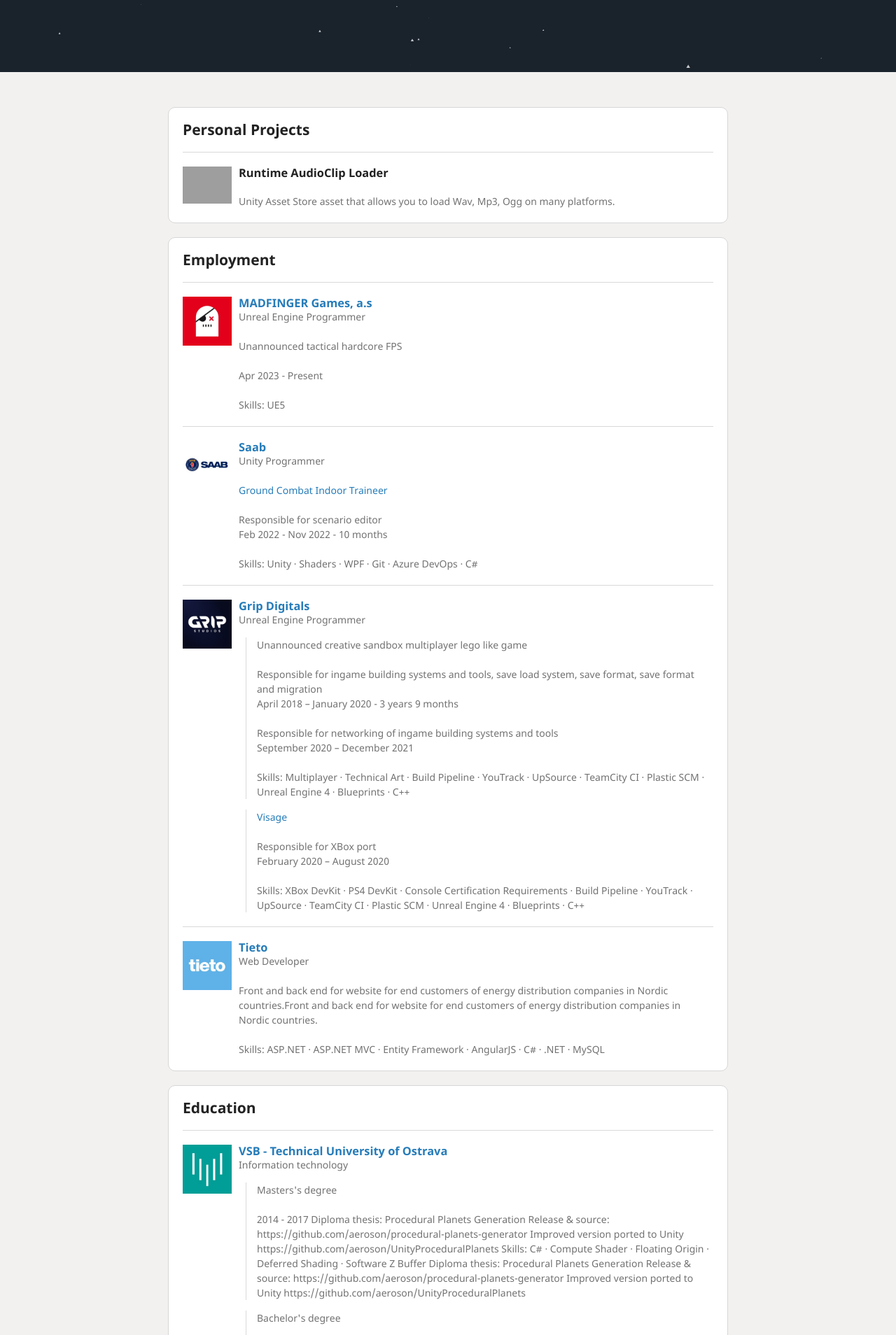
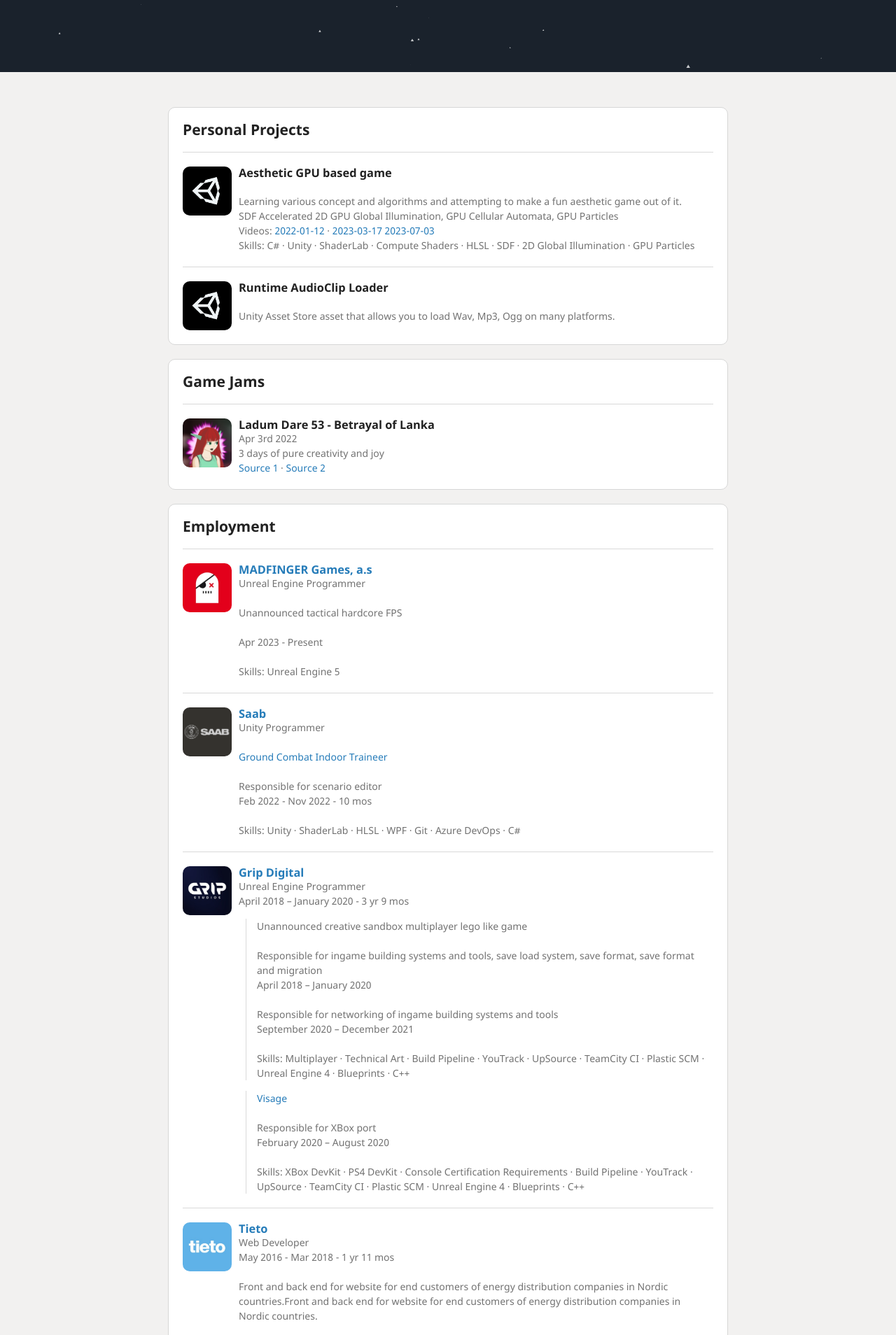
Before and after one commit to JakubNei/jakubnei.github.io, a Jekyll site: the page built from index.html, in a window 1280 px wide. Shown: the part 797-2705 px from the top of the page at 70% size. Built offline with Jekyll 4.4.1, drawn with Linux system fonts in a browser that asks for light colours; some of the changed text lies outside the part shown; grey boxes are pictures that could not be loaded.

Commit message:
Added more portfolio content

```diff
--- a/pages/portfolio/portfolio.html
+++ b/pages/portfolio/portfolio.html
@@ -7,12 +7,42 @@
 
 <section>
 	<header><h2>Personal Projects</h2></header>
+
 	<section>
-		<img src="{{ "pages/portfolio/logo-runtimeaudiocliploader.jpg" | relative_url }}">
+		<img src="{{ "pages/portfolio/logo-unity.png" | relative_url }}">
+		<aside>
+			<h3>Aesthetic GPU based game</h3>
+			<br>
+			<div>Learning various concept and algorithms and attempting to make a fun aesthetic game out of it.</div>
+			<div>SDF Accelerated 2D GPU Global Illumination, GPU Cellular Automata, GPU Particles</div>
+			<div>Videos: <a href="https://www.dropbox.com/s/chakf23z3t5kez0/CellularAutomata%202022-01-12%2016-08-37.mkv" target="_blank">2022-01-12</a> · <a href="https://www.dropbox.com/s/aq4vsw4r9m4xscp/CellularAuromata%202023-03-17%2017-43-04.mp4" target="_blank">2023-03-17</a>
+			 <a href="https://www.dropbox.com/s/eet6ex5o61ekp34/2023-07-03%2015-33-40.mp4" target="_blank">2023-07-03</a></div>
+			<div class="skills">Skills: C# · Unity · ShaderLab · Compute Shaders · HLSL · SDF · 2D Global Illumination · GPU Particles</div>
+		</aside>
+	</section>
+
+	<section>
+		<img src="{{ "pages/portfolio/logo-unity.png" | relative_url }}">
 		<aside>
 			<h3>Runtime AudioClip Loader</h3>
 			<br>
 			<div>Unity Asset Store asset that allows you to load Wav, Mp3, Ogg on many platforms.</div>
+		</aside>
+	</section>
+
+</section>
+
+
+<section>
+	<header><h2>Game Jams</h2></header>
+
+	<section>
+		<img src="{{ "pages/portfolio/logo-lanka.png" | relative_url }}">
+		<aside>
+			<h3>Ladum Dare 53 - Betrayal of Lanka</h3>
+			<div>Apr 3rd 2022</div>
+			<div>3 days of pure creativity and joy</div>
+			<div><a href="https://alternityarts.itch.io/betrayal-of-lanka">Source 1</a> · <a href="https://ldjam.com/events/ludum-dare/50/betrayal-of-lanka">Source 2</a>
 		</aside>
 	</section>
 
@@ -25,42 +55,43 @@
 	<section>
 		<img src="{{ "pages/portfolio/logo-mfg.jpg" | relative_url }}">
 		<aside>
-			<h3><a href="https://www.madfingergames.com/">MADFINGER Games, a.s</a></h3>
+			<h3><a href="https://www.madfingergames.com/" target="_blank">MADFINGER Games, a.s</a></h3>
 			<div>Unreal Engine Programmer</div>
 			<br>
 			<div>Unannounced tactical hardcore FPS</div>
 			<br>
 			<div>Apr 2023 - Present</div>
 			<br>
-			<div class="skills">Skills: UE5</div>
+			<div class="skills">Skills: Unreal Engine 5</div>
 		</aside>
 	</section>
 
 	<section>
-		<img src="{{ "pages/portfolio/logo-saab.jpg" | relative_url }}">
+		<img src="{{ "pages/portfolio/logo-saab.png" | relative_url }}">
 		<aside>
-			<h3><a href="https://www.saab.com">Saab</a></h3>
+			<h3><a href="https://www.saab.com" target="_blank">Saab</a></h3>
 			<div>Unity Programmer</div>
 			<br>
-			<div><a href="https://www.saab.com/products/ground-combat-indoor-trainer">Ground Combat Indoor Traineer</a></div>
+			<div><a href="https://www.saab.com/products/ground-combat-indoor-trainer" target="_blank">Ground Combat Indoor Traineer</a></div>
 			<br>
 			<div>Responsible for scenario editor</div>
-			<div>Feb 2022 - Nov 2022 - 10 months</div>
+			<div>Feb 2022 - Nov 2022 - 10 mos</div>
 			<br>
-			<div class="skills">Skills: Unity · Shaders · WPF · Git · Azure DevOps · C#</div>
+			<div class="skills">Skills: Unity · ShaderLab · HLSL · WPF · Git · Azure DevOps · C#</div>
 		</aside>
 	</section>
 
 	<section>
 		<img src="{{ "pages/portfolio/logo-grip.jpg" | relative_url }}">
 		<aside>
-			<h3><a href="https://www.grip-digital.com/">Grip Digitals</a></h3>
+			<h3><a href="https://www.grip-digital.com/" target="_blank">Grip Digital</a></h3>
 			<div>Unreal Engine Programmer</div>
+			<div>April 2018 – January 2020 - 3 yr 9 mos</div>
 			<section>
 				<div>Unannounced creative sandbox multiplayer lego like game<div>
-					<br>
+				<br>
 				<div>Responsible for ingame building systems and tools, save load system, save format, save format and migration<div>
-				<div>April 2018 – January 2020 - 3 years 9 months<div>
+				<div>April 2018 – January 2020<div>
 				<br>
 				<div>Responsible for networking of ingame building systems and tools<div>
 				<div>September 2020 – December 2021<div>
@@ -68,7 +99,7 @@
 				<div class="skills">Skills: Multiplayer · Technical Art · Build Pipeline ·  YouTrack · UpSource · TeamCity CI · Plastic SCM · Unreal Engine 4 · Blueprints · C++<div>
 			</section>
 			<section>
-				<div><a href="https://store.steampowered.com/app/594330/Visage/">Visage</a></div>
+				<div><a href="https://store.steampowered.com/app/594330/Visage/" target="_blank">Visage</a></div>
 				<br>
 				<div>Responsible for XBox port<div>
 				<div>February 2020 – August 2020<div>
@@ -81,8 +112,9 @@
 	<section>
 		<img src="{{ "pages/portfolio/logo-tieto.jpg" | relative_url }}">
 		<aside>
-			<h3><a href="https://www.tietoevry.com/">Tieto</a></h3>
+			<h3><a href="https://www.tietoevry.com/" target="_blank">Tieto</a></h3>
 			<div>Web Developer</div>
+			<div>May 2016 - Mar 2018 - 1 yr 11 mos</div>
 			<br>
 			<div>Front and back end for website for end customers of energy distribution companies in Nordic countries.Front and back end for website for end customers of energy distribution companies in Nordic countries.</div>
 			<br>
@@ -98,32 +130,34 @@
 	<section>
 		<img src="{{ "pages/portfolio/logo-vsb.jpg" | relative_url }}">
 		<aside>
-			<h3><a href="https://www.vsb.cz/">VSB - Technical University of Ostrava</a></h3>
-
+			<h3><a href="https://www.vsb.cz/" target="_blank">VŠB - Technical University of Ostrava</a></h3>
 			<div>Information technology</div>
 			<section>
 				<div>Masters's degree<div>
 				<br>
-				2014 - 2017
-
-Diploma thesis: Procedural Planets Generation
-Release & source: https://github.com/aeroson/procedural-planets-generator
-Improved version ported to Unity https://github.com/aeroson/UnityProceduralPlanets
-Skills: C# · Compute Shader · Floating Origin · Deferred Shading · Software Z Buffer
-Diploma thesis: Procedural Planets Generation Release & source: https://github.com/aeroson/procedural-planets-generator
-Improved version ported to Unity https://github.com/aeroson/UnityProceduralPlanets
+				<div>2014 - 2017</div>
+				<div>Diploma thesis: <a href="https://github.com/aeroson/procedural-planets-generator" target="_blank">Procedural Planets Generation</a></div>
+				<div><a href="https://github.com/aeroson/UnityProceduralPlanets" target="_blank">Improved version ported to Unity</a></div>
+				<div class="skills">Skills: C# · Compute Shader · Floating Origin · Deferred Shading · Software Z Buffer</div>
 			</section>
 			<section>
 				<div>Bachelor's degree</div>
 				<br>
-2011 - 2014
-Bechelor thesis topic: Infinite Procedural Terrain Generation
-Skills: C++ · OpenGL · GLSL · Forward Rendering · View Frustum Culling · Instanced Rendering · Tessellation
+				<div>2011 - 2014</div>
+				<div>Bechelor thesis: Infinite Procedural Terrain Generation<div>
+				<div class="skills">Skills: C++ · OpenGL · GLSL · Forward Rendering · View Frustum Culling · Instanced Rendering · Tessellation<div>
+			</section>
+		</aside>
+	</section>
 
-Bechelor thesis topic: Infinite Procedural Terrain Generation (C++, OpenGL, GLSL, Forward Rendering, View Frustum Culling, Instanced Rendering, Tessellation)
-Bachelor Thesis - Procedural Infinite Terrain Generator
-Created from scratch, Infinite Procedural Terrain Generator for my bachelor thesis on Precedural Terrain Generation at VŠB TUO (http://www.vsb.cz) / Ostrava ...
-			</section>
+	<section>
+		<img src="{{ "pages/portfolio/logo-spse.png" | relative_url }}">
+		<aside>
+			<h3><a href="https://spsehavirov.cz/" target="_blank">SPŠE Havířov</a></h3>
+			<div>Secondary School of Electrotechnical Engineering in  Havířov</div>
+			<br>
+			<div>2007 – 2011</div>
+			<div class="skills">Skills: C++ · Assembler<div>
 		</aside>
 	</section>
 
--- a/pages/portfolio/portfolio.sass
+++ b/pages/portfolio/portfolio.sass
@@ -7,6 +7,9 @@
 		margin: 0px
 
 	&>section
+
+		br
+			line-height: 0.5
 
 		border: 1px solid #d7d7d7
 		padding: 20px
@@ -28,6 +31,7 @@
 			&>img
 				max-width: 70px
 				margin-right: 10px
+				border-radius: 10px
 
 			&>aside
 
```
Also changed, not shown: pages/portfolio/logo-lanka.png (added), pages/portfolio/logo-saab.png (added), pages/portfolio/logo-spse.png (added), pages/portfolio/logo-unity.png (added), pages/portfolio/preview-bechelor-procedural-terrain.jpg (added), pages/portfolio/preview-unity-procedural-planets.jpg (added), pages/portfolio/preview-visage.jpg (added), 1 other file.
